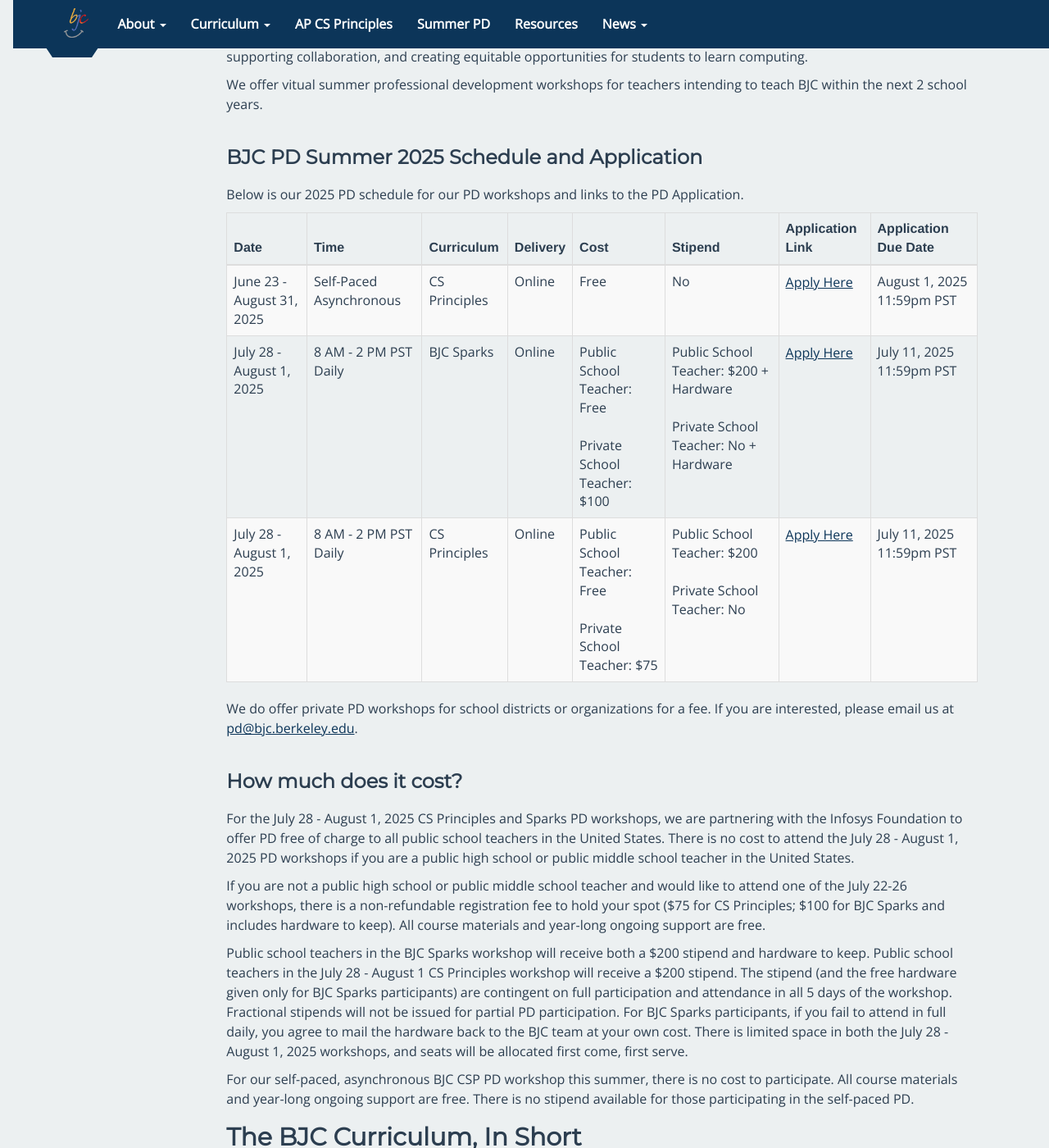
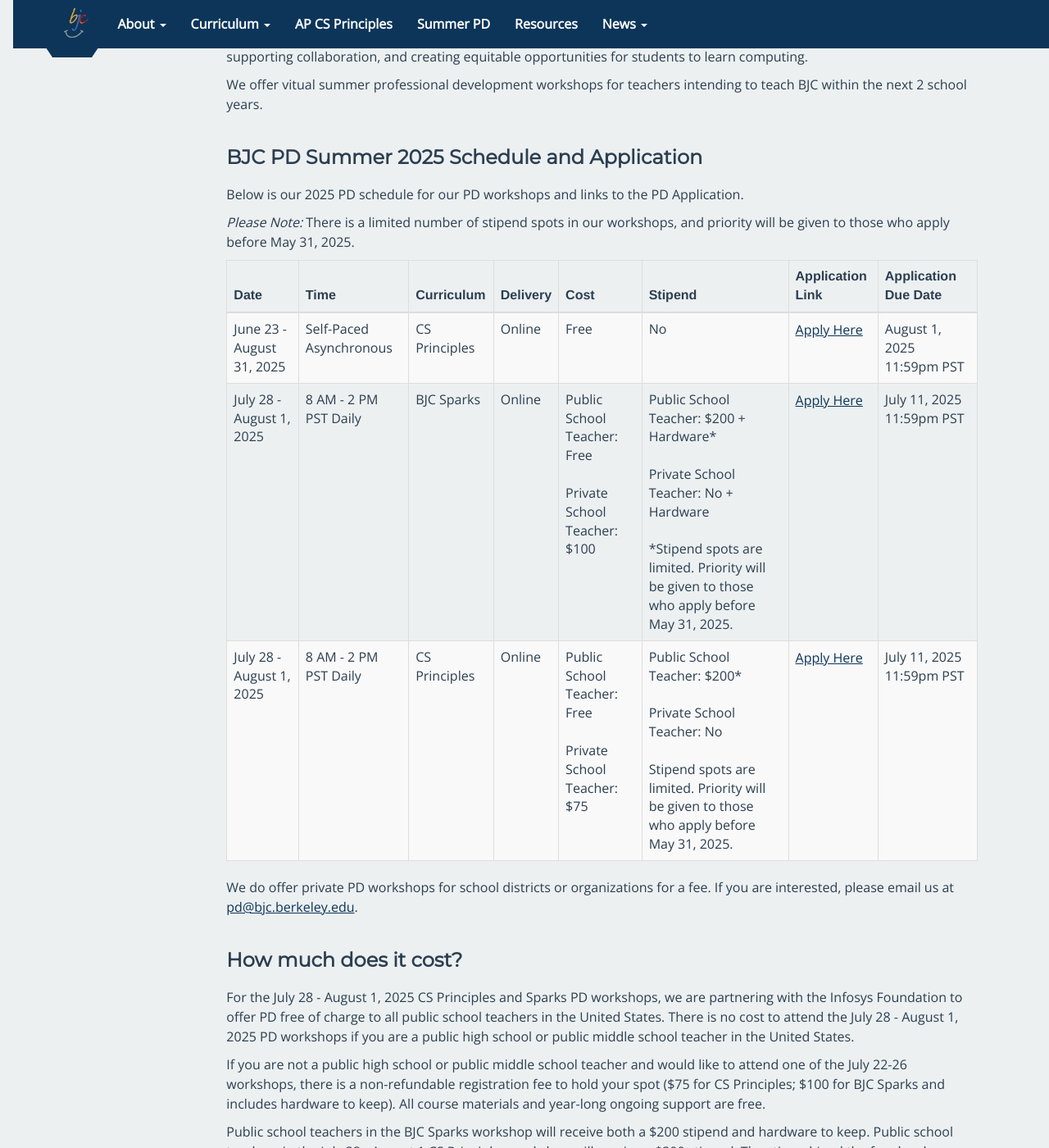
Before and after one commit to beautyjoy/beautyjoy.github.io, a Jekyll site: the page built from summer-pd/index.md, in a window 1280 px wide and 1400 px high, scrolled down 1098 px. Shown: the whole window at 82% size. Built offline with Jekyll 4.4.1, drawn with Linux system fonts in a browser that asks for light colours.

Commit message:
stipend updates

```diff
--- a/summer-pd/index.md
+++ b/summer-pd/index.md
@@ -59,6 +59,8 @@
 
 Below is our 2025 PD schedule for our PD workshops and links to the PD Application.
 
+*Please Note:* There is a limited number of stipend spots in our workshops, and priority will be given to those who apply before May 31, 2025.
+
 <!-- <b>Apps are due by May 31, 2022.</b> -->
 
 <!-- Our Summer 2021 PD Application will be released this Winter 2021, but in the meantime, leave us your contact information on our [BJC Summer 2021 PD Interest Form][pd-interest-form-link] so we can let you know when details are released. -->
@@ -104,7 +106,7 @@
     <td>BJC Sparks</td>
     <td>Online</td>
     <td>Public School Teacher: Free<br><br>Private School Teacher: $100</td>
-    <td>Public School Teacher: $200 + Hardware <br><br> Private School Teacher: No + Hardware</td>
+    <td>Public School Teacher: $200 + Hardware* <br><br> Private School Teacher: No + Hardware <br><br> *Stipend spots are limited. Priority will be given to those who apply before May 31, 2025.</td>
     <td><a href="https://bit.ly/pathfinders25">Apply Here</a></td>
     <td>July 11, 2025 11:59pm PST</td>
   </tr>
@@ -114,7 +116,7 @@
     <td>CS Principles</td>
     <td>Online</td>
     <td>Public School Teacher: Free<br><br>Private School Teacher: $75</td>
-    <td>Public School Teacher: $200 <br><br> Private School Teacher: No</td>
+    <td>Public School Teacher: $200* <br><br> Private School Teacher: No <br><br> Stipend spots are limited. Priority will be given to those who apply before May 31, 2025.</td>
     <td><a href="https://bit.ly/pathfinders25">Apply Here</a></td>
     <td>July 11, 2025 11:59pm PST</td>
   </tr>
```
